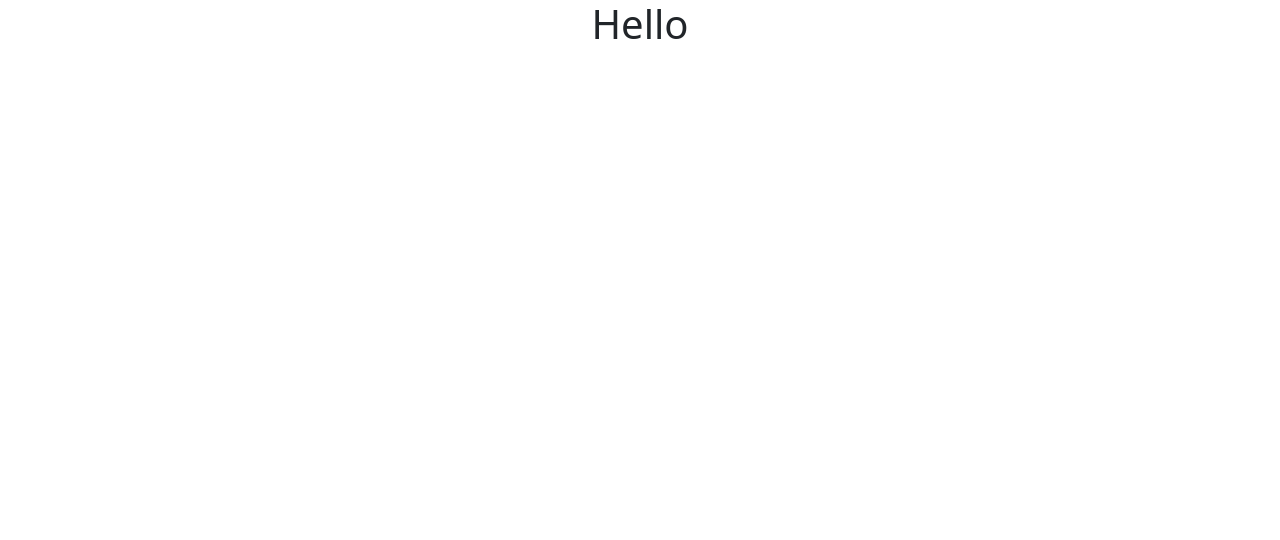
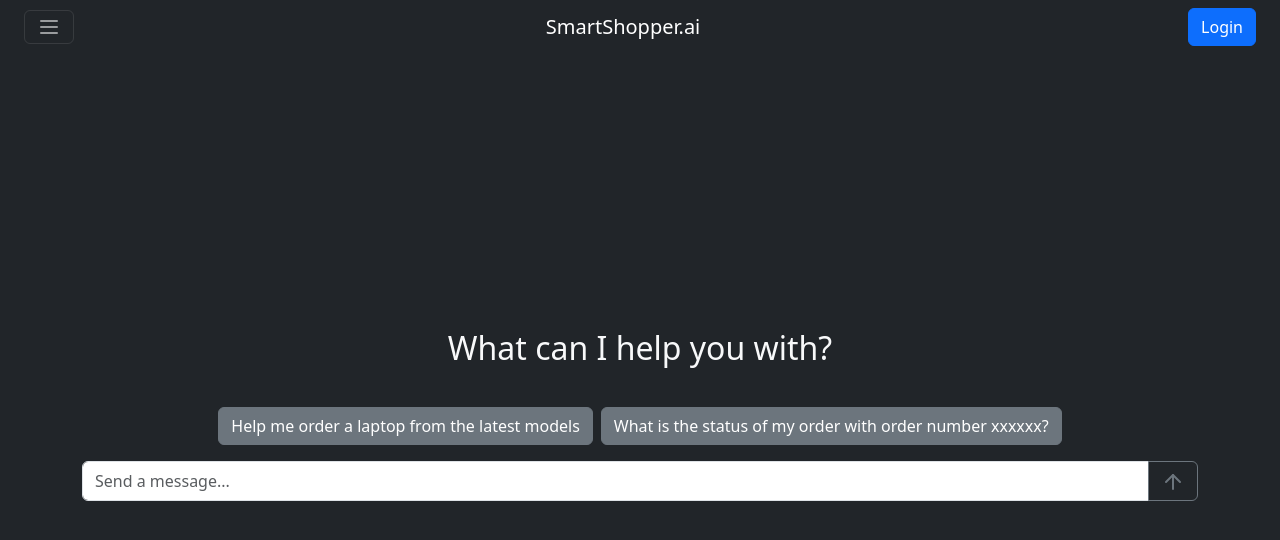
Before and after one commit to RahulPPrabhu/smart-shopper.ai, a Next.js app: page / in a window 1280 px wide. Shown: the top 540 px of the page. Built offline with nearby package versions, Linux system fonts and the light colour scheme.

Commit message:
Added ChatBot UI

```diff
--- a/app/page.tsx
+++ b/app/page.tsx
@@ -1,7 +1,9 @@
+import ChatbotUI from "@/components/chat-ui/Chat";
+
 export default function Home() {
   return (
     <div>
-      <p className="h1 text-center">Hello</p>
+      <ChatbotUI />
     </div>
   );
 }
--- /dev/null
+++ b/components/chat-ui/Chat.tsx
@@ -0,0 +1,54 @@
+"use client";
+
+import { useState } from 'react';
+import { Menu, Upload, ArrowUp } from 'lucide-react';
+
+const ChatbotUI = () => {
+    const [message, setMessage] = useState('');
+
+    return (
+        <div className="container-fluid bg-dark text-light min-vh-100 d-flex flex-column">
+            <nav className="navbar navbar-dark bg-dark">
+                <div className="container-fluid">
+                    <button className="navbar-toggler" type="button">
+                        <Menu size={24} />
+                    </button>
+                    <span className="navbar-brand mb-0 h1">SmartShopper.ai</span>
+                    <div>
+                        <button className="btn btn-primary">Login</button>
+                    </div>
+                </div>
+            </nav>
+
+            <div className="flex-grow-1 d-flex flex-column justify-content-center">
+                <div className="container mb-4">
+                    <div className="text-light mb-3">
+                        <div className="flex-grow-1 d-flex flex-column justify-content-center align-items-center">
+                            <h2 className="text-center mb-4">What can I help you with?</h2>
+                        </div>
+                    </div>
+
+                    <div className="d-flex justify-content-center mb-3">
+                        <button className="btn btn-secondary me-2">Help me order a laptop from the latest models</button>
+                        <button className="btn btn-secondary">What is the status of my order with order number xxxxxx?</button>
+                    </div>
+
+                    <div className="input-group">
+                        <input
+                            type="text"
+                            className="form-control text-dark"
+                            placeholder="Send a message..."
+                            value={message}
+                            onChange={(e) => setMessage(e.target.value)}
+                        />
+                        <button className="btn btn-outline-secondary" type="button">
+                            <ArrowUp size={24} />
+                        </button>
+                    </div>
+                </div>
+            </div>
+        </div>
+    );
+};
+
+export default ChatbotUI;
```
